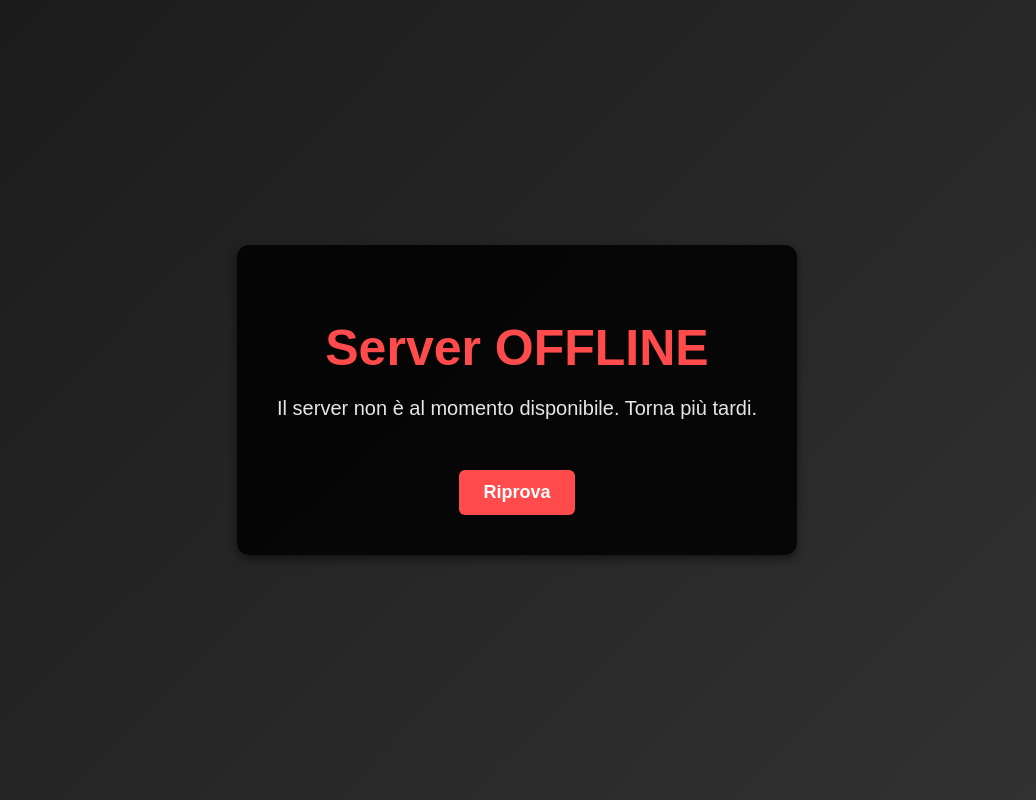
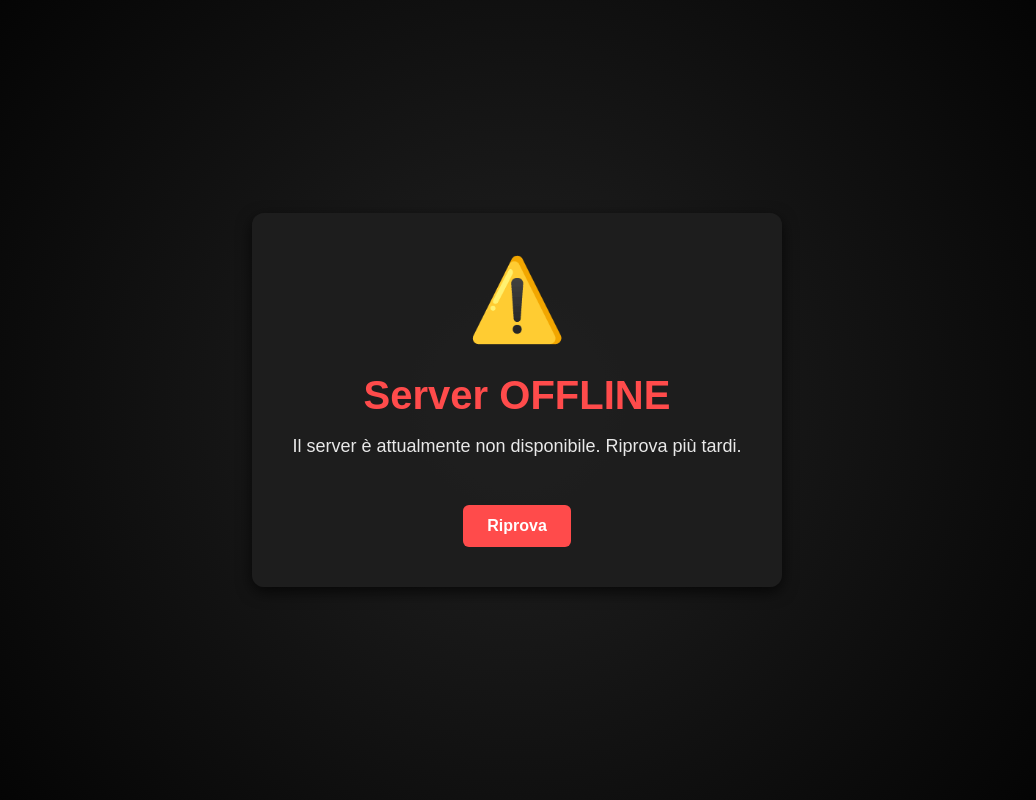
Before and after one commit to Viking81AQ/server-offline, a plain HTML site: page index.html in a window 1280 px wide. Shown: the whole page, without its empty margins (123-1159 px from the left). Drawn offline with Linux system fonts and the light colour scheme.

Commit message:
Update index.html

```diff
--- a/index.html
+++ b/index.html
@@ -11,26 +11,29 @@
             display: flex;
             justify-content: center;
             align-items: center;
-            background: linear-gradient(135deg, #1a1a1a, #333);
+            background: radial-gradient(circle, #222 0%, #000 100%);
             color: #fff;
             font-family: 'Arial', sans-serif;
             text-align: center;
         }
         .container {
             padding: 40px;
-            background: rgba(0, 0, 0, 0.85);
+            background: rgba(30, 30, 30, 0.95);
             border-radius: 12px;
-            box-shadow: 0px 4px 10px rgba(0, 0, 0, 0.5);
-            max-width: 80%;
-            min-width: 320px;
+            box-shadow: 0px 5px 15px rgba(0, 0, 0, 0.7);
+            max-width: 500px;
+        }
+        .icon {
+            font-size: 80px;
+            color: #ff4b4b;
         }
         h1 {
-            font-size: 50px;
+            font-size: 40px;
             margin-bottom: 10px;
             color: #ff4b4b;
         }
         p {
-            font-size: 20px;
+            font-size: 18px;
             opacity: 0.9;
         }
         .button {
@@ -40,20 +43,21 @@
             color: #fff;
             border: none;
             border-radius: 6px;
-            font-size: 18px;
+            font-size: 16px;
             font-weight: bold;
             cursor: pointer;
             transition: background 0.3s;
         }
         .button:hover {
-            background-color: #e63e3e;
+            background-color: #cc3b3b;
         }
     </style>
 </head>
 <body>
     <div class="container">
+        <div class="icon">⚠️</div>
         <h1>Server OFFLINE</h1>
-        <p>Il server non è al momento disponibile. Torna più tardi.</p>
+        <p>Il server è attualmente non disponibile. Riprova più tardi.</p>
         <button class="button" onclick="window.location.reload()">Riprova</button>
     </div>
 </body>
```
